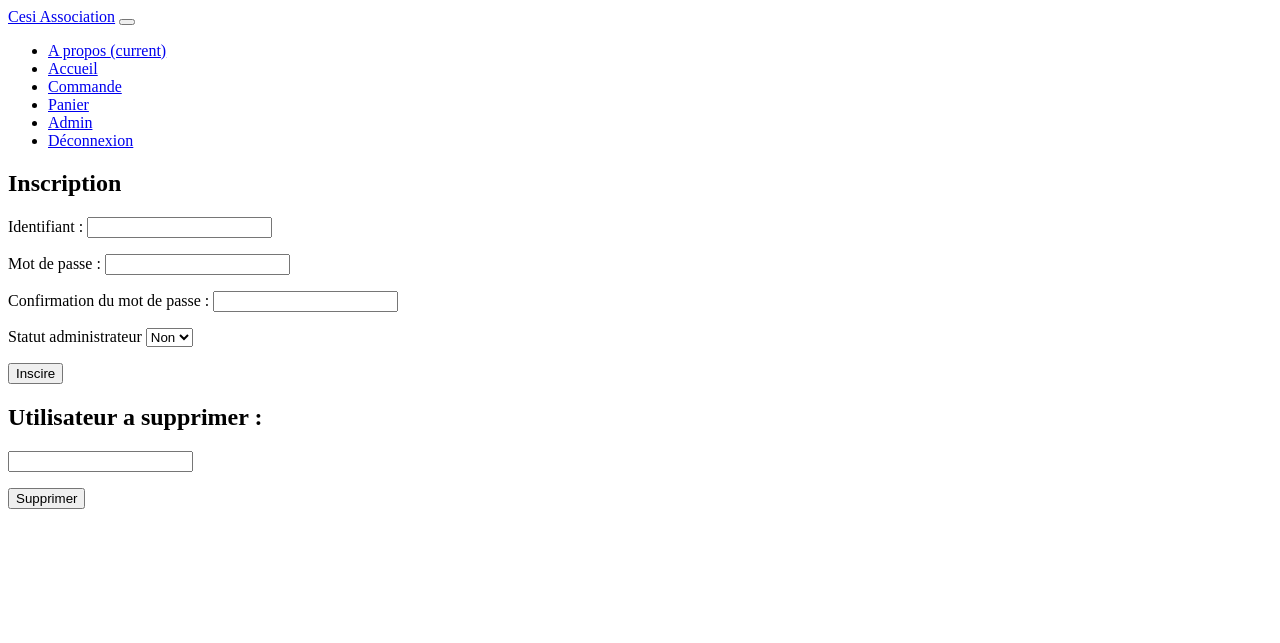
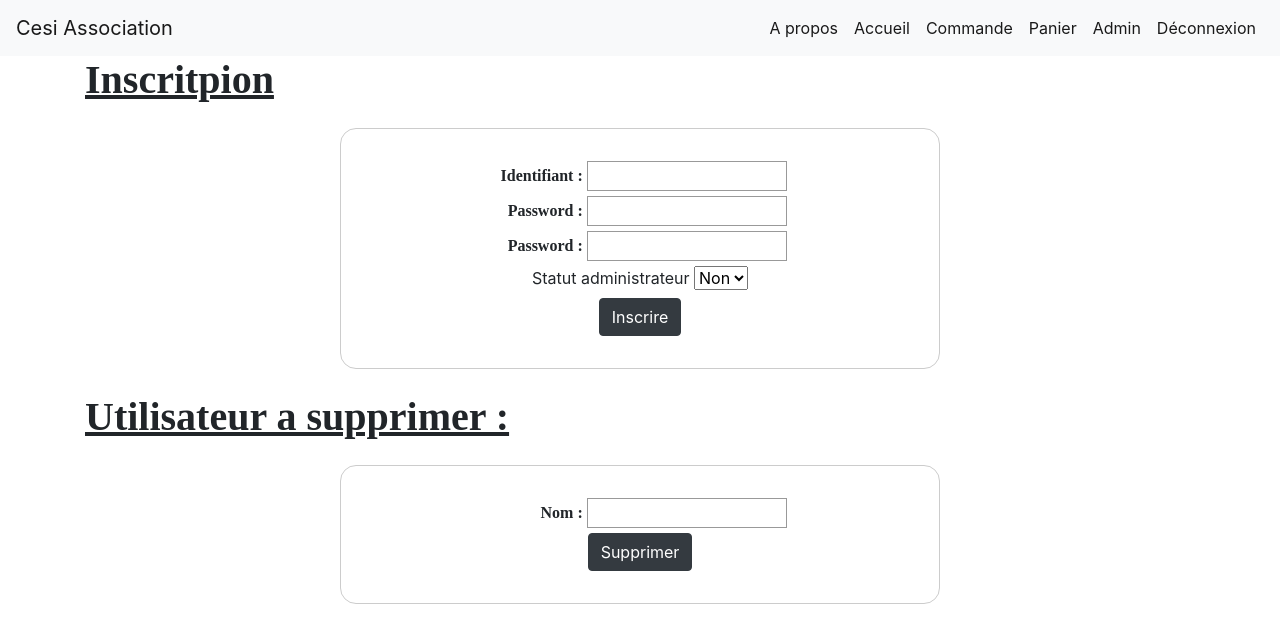
Before and after one commit to Toxylemarabout/substitution, a PHP site: page /gestionUtilisateur.php in a window 1280 px wide. Shown: the top 643 px of the page. Run offline with PHP 8.4, Linux system fonts and the light colour scheme; the visitor is signed in with stand-in values (Sample User, id 1); data that the repository does not hold is empty.

Commit message:
Update design GestionUtilisateur

```diff
--- a/gestionUtilisateur.php
+++ b/gestionUtilisateur.php
@@ -5,7 +5,14 @@
 <head>
     <meta charset="utf-8" />
     <title>Ajout d'utilisateur</title>
+    <link rel="stylesheet" href="https://stackpath.bootstrapcdn.com/bootstrap/4.5.0/css/bootstrap.min.css" integrity="sha384-9aIt2nRpC12Uk9gS9baDl411NQApFmC26EwAOH8WgZl5MYYxFfc+NcPb1dKGj7Sk" crossorigin="anonymous">
+    <link rel="stylesheet" type="text/css" href="css/styles.css">
     <link href="./img/logo.ico" rel="icon">
+
+    <!-- JS, Popper.js, and jQuery -->
+    <script src="https://code.jquery.com/jquery-3.5.1.slim.min.js" integrity="sha384-DfXdz2htPH0lsSSs5nCTpuj/zy4C+OGpamoFVy38MVBnE+IbbVYUew+OrCXaRkfj" crossorigin="anonymous"></script>
+    <script src="https://cdn.jsdelivr.net/npm/popper.js@1.16.0/dist/umd/popper.min.js" integrity="sha384-Q6E9RHvbIyZFJoft+2mJbHaEWldlvI9IOYy5n3zV9zzTtmI3UksdQRVvoxMfooAo" crossorigin="anonymous"></script>
+    <script src="https://stackpath.bootstrapcdn.com/bootstrap/4.5.0/js/bootstrap.min.js" integrity="sha384-OgVRvuATP1z7JjHLkuOU7Xw704+h835Lr+6QL9UvYjZE3Ipu6Tp75j7Bh/kR0JKI" crossorigin="anonymous"></script>
 </head>
 
 <body>
@@ -17,66 +24,60 @@
         if ($_SESSION['statutAdmin'] == 1)
         { echo '
 
+
+
+    </div>
+
 <div class="container">
 
-            <section>
+    <div class="M-text"><h1><U><B>Inscritpion</B></U></h1></div>
+    <div class="text-center mt-4 mb-4">
+        <form method="post" action="scriptAjoutUtilisateur.php" class="form-connexion" autocomplete="on">
 
-                <div id="container" >
-
-                    <div id="wrapper">
-
-
-
-                                <div id="login" class="animate form">
-                                <form method="post" action="scriptAjoutUtilisateur.php" autocomplete="on">
-                                    <h1>Inscription</h1>
-                                    <p>
-                                        <label for="username" class="uname" data-icon="u" > Identifiant : </label>
-                                        <input id="username" name="identifiant" required="required" type="text" minlength="2" required pattern="([A-z0-9À-ž\s]){2,}" />
-                                    </p>
-                                    <p>
-                                        <label for="password" class="youpasswd" data-icon="p"> Mot de passe : </label>
-                                        <input id="password" name="password" required="required" type="password" minlength="4"/>
-                                    </p>
-                                        <label for="password" class="youpasswd" data-icon="p"> Confirmation du mot de passe : </label>
-                                        <input id="confirm_password" name="password" required="required" type="password" minlength="4" />
-                                    <p>
-
+            <div>
+                <label class="label-connexion font-formulaire" for="username" class="uname" data-icon="u" ><B>Identifiant : </B></label>
+                <input class="input-connexion" id="username" name="identifiant" required="required" type="text" minlength="2" required pattern="([A-z0-9À-ž\s]){2,}" />
+            </div>
+            <div>
+                <label class="label-connexion font-formulaire" for="password" class="youpasswd" data-icon="p"><B>Password : </B></label>
+                <input class="input-connexion" id="password" name="password" required="required" type="password" minlength="4"/>
+            </div>
+            <div>
+                <label class="label-connexion font-formulaire" for="password" class="youpasswd" data-icon="p"><B>Password : </B></label>
+                <input class="input-connexion" id="password" id="confirm_password" name="password" required="required" type="password" minlength="4" />
+            </div>
+            <div>
                 <label for="statutAdmin">Statut administrateur</label>
 
                 <select name="statutAdmin" id="statutAdmin" >
                     <option value="0">Non</option>
                     <option value="1">Oui</option>
                 </select>
-
-                                    </p>
-
-                                    <p class="login button">
-                                        <input type="submit" value="Inscire"/>
-                                    </p>
+            </div>
+            <div>
+                <input type="submit" class="btn btn-dark" value="Inscrire"/>
+            </div>
 
         </form>
+
+    </div>
+    <div class="M-text"><h1><U><B>Utilisateur a supprimer :</B></U></h1></div>
+    <div class="text-center mt-4 mb-4">
+        <form method="post" action="scriptSuppressionUtilisateur.php" class="form-connexion" autocomplete="on">
+            <div>
+                <label class="label-connexion font-formulaire" for="username" class="uname" data-icon="u"><B>Nom : </B></label>
+                <input class="input-connexion" id="username" name="identifiant" required="required" type="text" minlength="2" required pattern="([A-z0-9À-ž\s]){2,}" />
+            </div>
+            <div>
+                <input type="submit" class="btn btn-dark" value="Supprimer"/>
             </div>
 
-                             <div id="login" class="animate form">
-                                <form method="post" action="scriptSuppressionUtilisateur.php" autocomplete="on">
-                                    <h1>Utilisateur a supprimer :</h1>
-                                    <p>
-                                        <label for="username" class="uname" data-icon="u" >  </label>
-                                        <input id="username" name="identifiant" required="required" type="text" minlength="2" required pattern="([A-z0-9À-ž\s]){2,}" />
-                                    </p>
 
-                                    <p class="bouton d\'envoi">
-                                        <input type="submit" value="Supprimer"/>
-                                    </p>
 
-                                </form>
-                             </div>
 
-                    </div>
-                </div>
-            </section>
-        </div> ';
+
+
+        </div>';
 
         include ("buildtable.php");
 
```
Also changed, not shown: pageConnexion.php (+25 -0 lines). Lines whose indentation alone changed are shown as unchanged.
